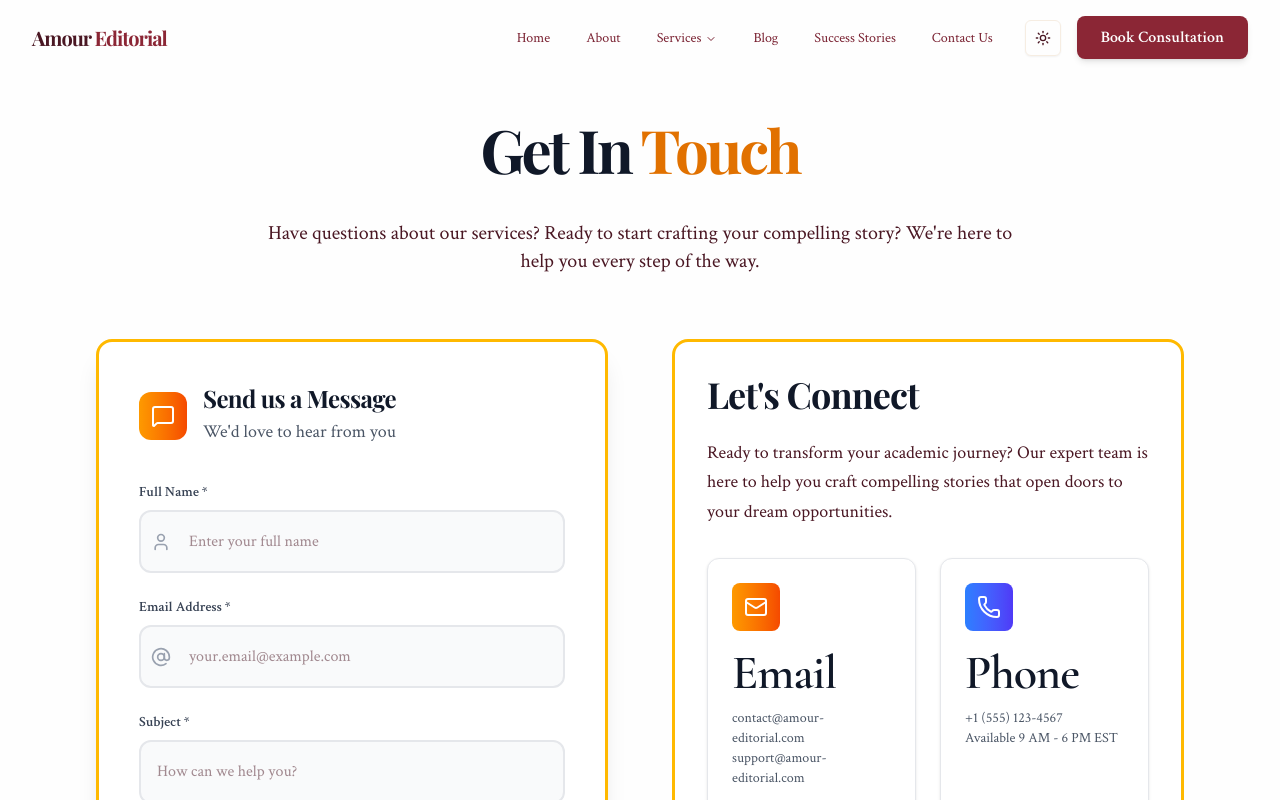
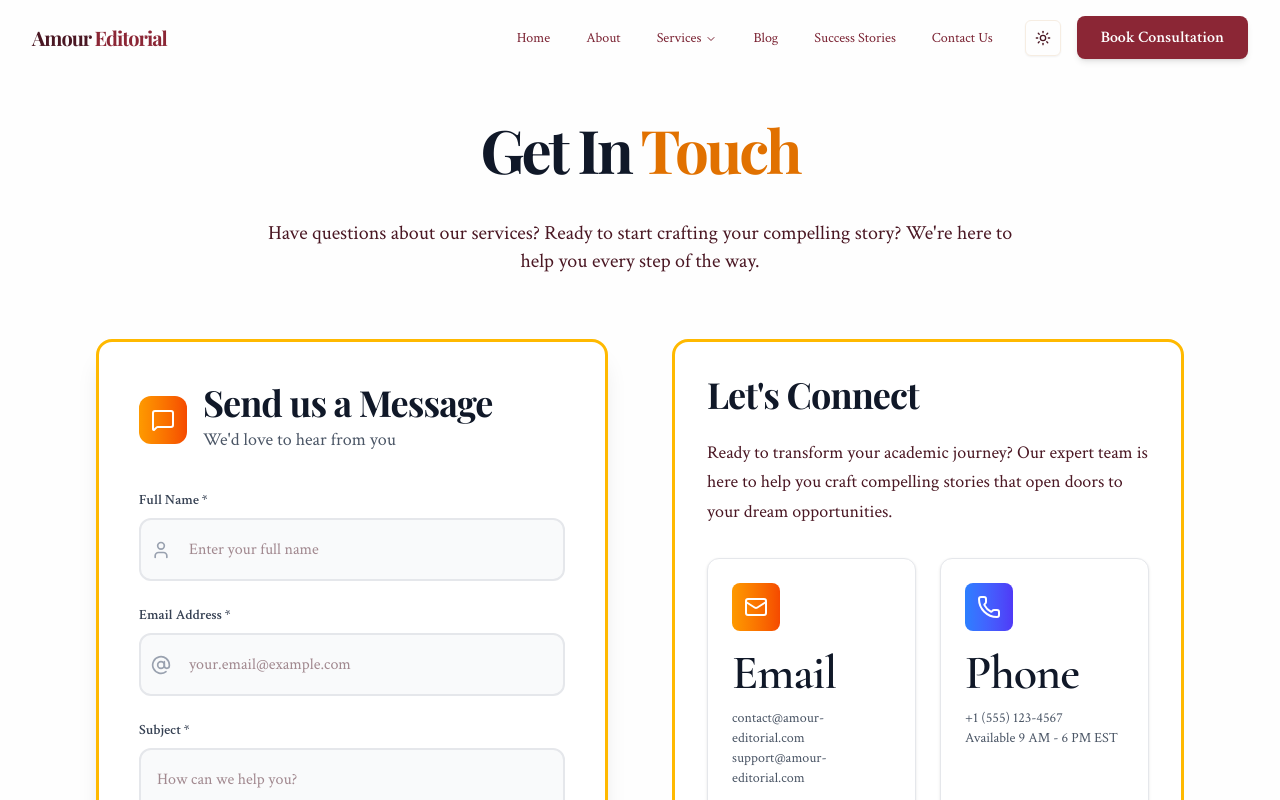
Before and after one commit to lolpanda2004/Amour-Editorial-Website, a Next.js app in the folder amour-next-ts/: page /contact in a window 1280 px wide. Shown: the top 800 px of the page. Built offline with nearby package versions, Linux system fonts and the light colour scheme; a web font is replaced by a local one.

Commit message:
Update page.tsx

```diff
--- a/amour-next-ts/src/app/contact/page.tsx
+++ b/amour-next-ts/src/app/contact/page.tsx
@@ -259,7 +259,7 @@ export default function Contact() {
                     <MessageSquare className="w-6 h-6 text-white" />
                   </div>
                   <div className="ml-4">
-                    <h2 className="text-2xl font-bold text-gray-900">Send us a Message</h2>
+                    <h2 className="text-4xl font-bold text-gray-900">Send us a Message</h2>
                     <p className="text-gray-600">We&apos;d love to hear from you</p>
                   </div>
                 </div>
```
